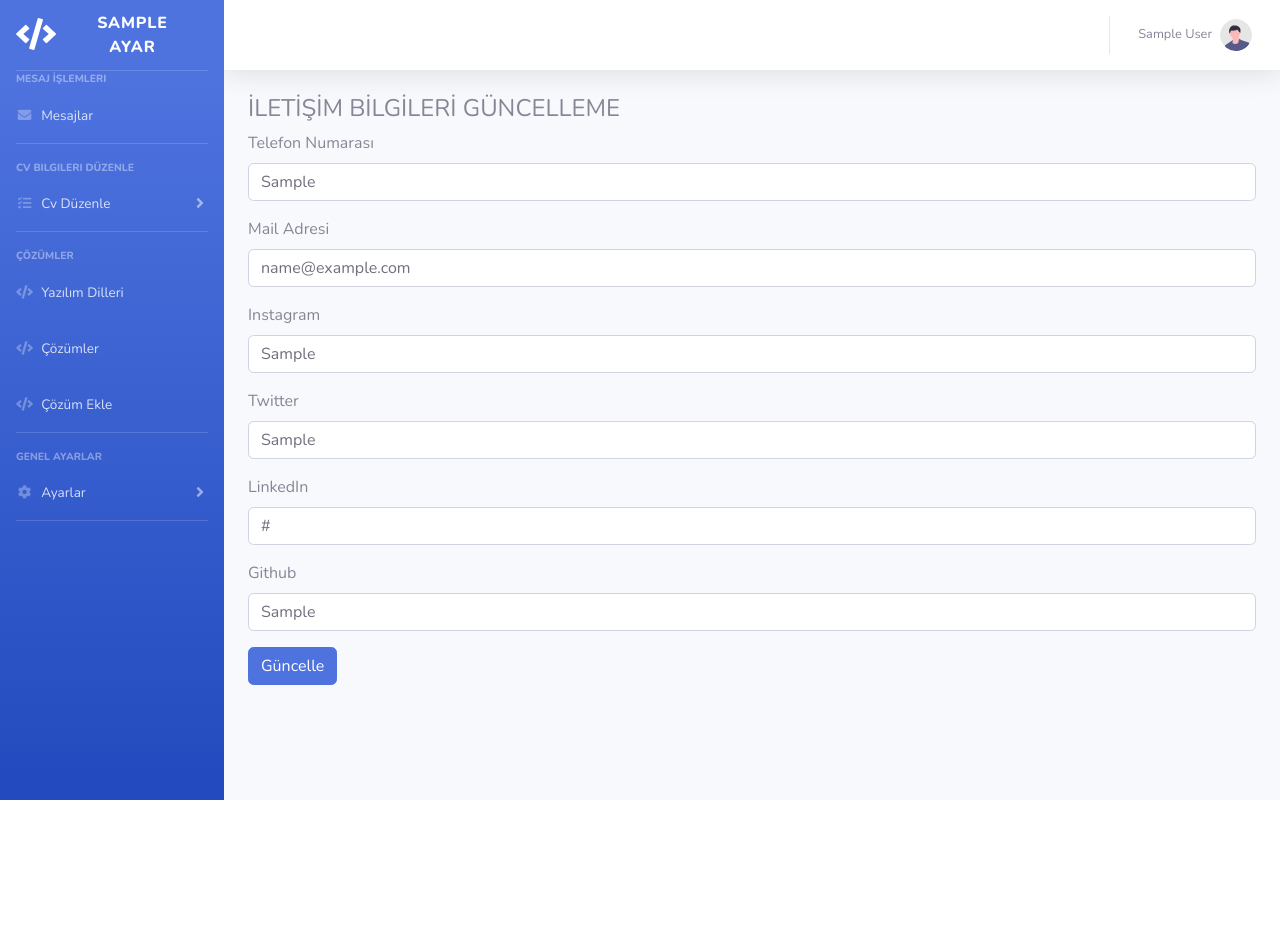
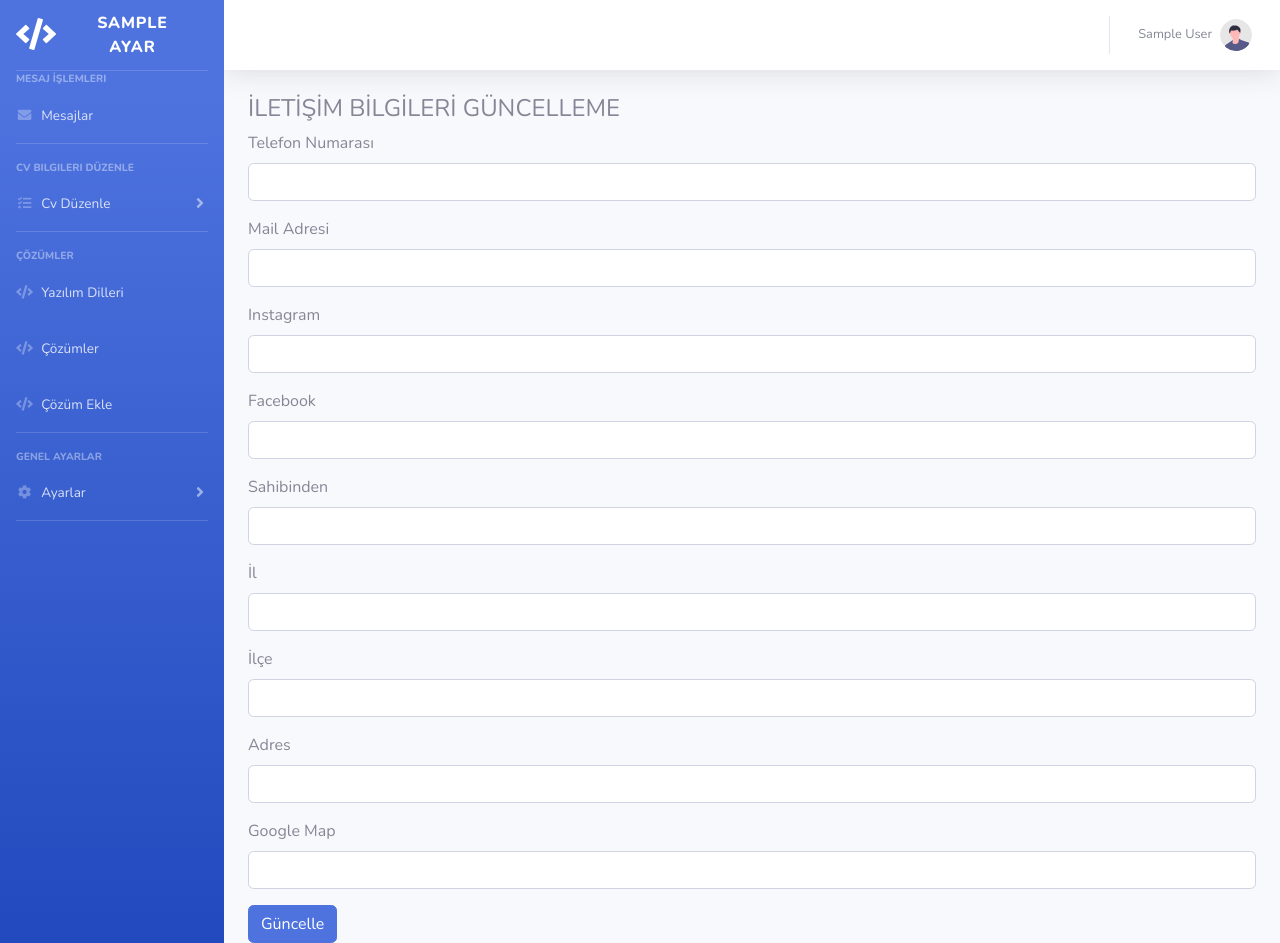
Before and after one commit to erdincoztrk/fdn-marin, a PHP site: page /admin/iletisim-ayar.php in a window 1280 px wide. Before the commit the page ends 800 px from the top, so only its background shows below. Run offline with PHP 8.4, Linux system fonts and the light colour scheme; the visitor is signed in with stand-in values (Sample User, id 1); tables that the repository leaves empty or names only in its code hold one stand-in row (values such as "Sample post"); some libraries are stand-ins or nearby versions.

Commit message:
İletişim güncelleme ayarlandı.

```diff
--- a/admin/iletisim-ayar.php
+++ b/admin/iletisim-ayar.php
@@ -1,60 +1,60 @@
 <?php  include 'header.php' ?>
 <div class="container">
-<h4>İLETİŞİM BİLGİLERİ GÜNCELLEME
-  <small>
-<span>
-       <?php if(isset($_GET['islem'])){
-                  if($_GET['islem'] == "successfuly"){?>
-                    <label class="alert alert-success "> İŞLEM BAŞARILI </label>
-
-                <?php  }
-                elseif($_GET['islem'] == "unsuccessfuly"){?>
-                  <label class="alert alert-danger "> İŞLEM BAŞARISIZ </label>
+<h4>İLETİŞİM BİLGİLERİ GÜNCELLEME</h4>
 
 
-               <?php } } ?>
-                </span>
-               </small>
-</h4>
-
-
-<form action="islemler/islem.php" method="POST">
+<form action="islemler/islem.php" id="communicationForm">
 
    <div class="form-group">
     <label for="exampleFormControlInput1">Telefon Numarası</label>
-    <input type="text" class="form-control" id="exampleFormControlInput1" name="ayar_gsm" value="<?php echo $ayargetir['ayar_gsm'] ?>" >
+    <input type="text" class="form-control" name="tel" id="tel" value="" >
   </div>
 
   <div class="form-group">
     <label for="exampleFormControlInput1">Mail Adresi</label>
-    <input type="text" class="form-control" id="exampleFormControlInput1" name="ayar_mail" value="<?php echo $ayargetir['ayar_mail'] ?>">
+    <input type="text" class="form-control" name="mail" id="mail" value="">
   </div>
 
   <div class="form-group">
     <label for="exampleFormControlInput1">Instagram</label>
-    <input type="text" class="form-control" id="exampleFormControlInput1" name="ayar_instagram" value="<?php echo $ayargetir['ayar_instagram'] ?>">
+    <input type="text" class="form-control" name="instagram" id="instagram" value="">
   </div>
 
   <div class="form-group">
-    <label for="exampleFormControlInput1">Twitter</label>
-    <input type="text" class="form-control" id="exampleFormControlInput1" name="ayar_twitter" value="<?php echo $ayargetir['ayar_twitter'] ?>">
+    <label for="exampleFormControlInput1">Facebook</label>
+    <input type="text" class="form-control" name="facebook" id="facebook" value="">
   </div>
 
   <div class="form-group">
-    <label for="exampleFormControlInput1">LinkedIn</label>
-    <input type="text" class="form-control" id="exampleFormControlInput1" name="ayar_linkedin" value="<?php echo $ayargetir['ayar_linkedin'] ?>">
+    <label for="exampleFormControlInput1">Sahibinden</label>
+    <input type="text" class="form-control" name="sahibinden" id="sahibinden" value="">
   </div>
 
   <div class="form-group">
-    <label for="exampleFormControlInput1">Github</label>
-    <input type="text" class="form-control" id="exampleFormControlInput1" name="ayar_github" value="<?php echo $ayargetir['ayar_github'] ?>">
+    <label for="exampleFormControlInput1">İl</label>
+    <input type="text" class="form-control" name="city" id="city" value="">
+  </div>
+
+  <div class="form-group">
+    <label for="exampleFormControlInput1">İlçe</label>
+    <input type="text" class="form-control" name="distinct" id="distinct" value="">
+  </div>
+
+  <div class="form-group">
+    <label for="exampleFormControlInput1">Adres</label>
+    <input type="text" class="form-control" name="adress"  id="adress" value="">
+  </div>
+
+  <div class="form-group">
+    <label for="exampleFormControlInput1">Google Map</label>
+    <input type="text" class="form-control" name="googleMap" id="googleMap" value="">
   </div>
 
 
 
 
 
-  <button type="submit" class="btn btn-primary" align="right" name="iletisimayarguncelle">Güncelle</button>
+  <button type="button" class="btn btn-primary" align="right" onclick="setCommunication($('#communicationForm'));">Güncelle</button>
 
 
 </form>
@@ -64,31 +64,4 @@
 
 
 
-
-
-
-
-
-
-
-
-
-
-
-
-
-
-
-
-
-
-
-
-
-
-
-
-
-
-
 <?php include 'footer.php' ?>
```
Also changed, not shown: admin/db-transactions/communication-transactions.php (added, +15 -0 lines), admin/js/app.js (added, +8 -0 lines).
